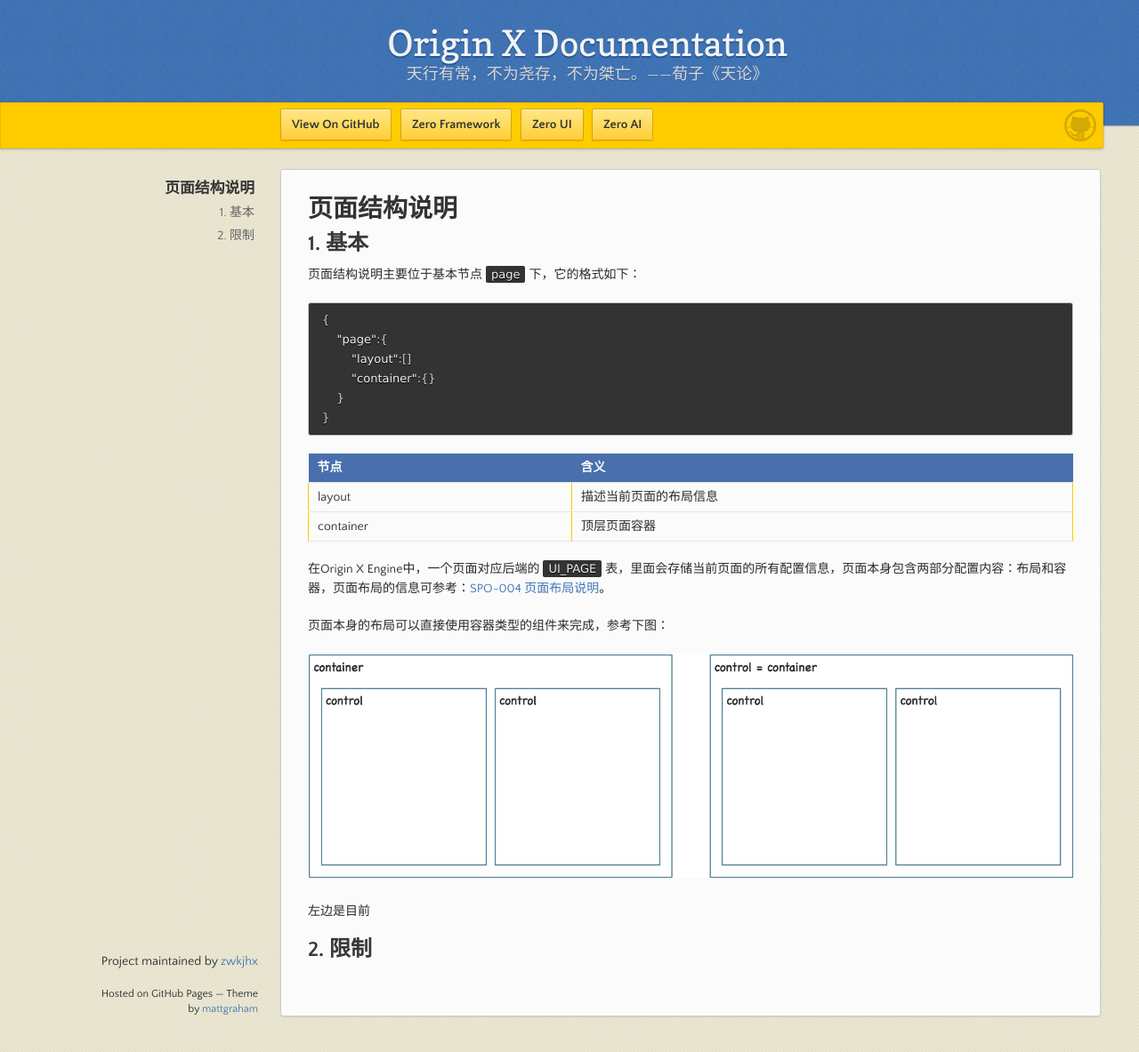
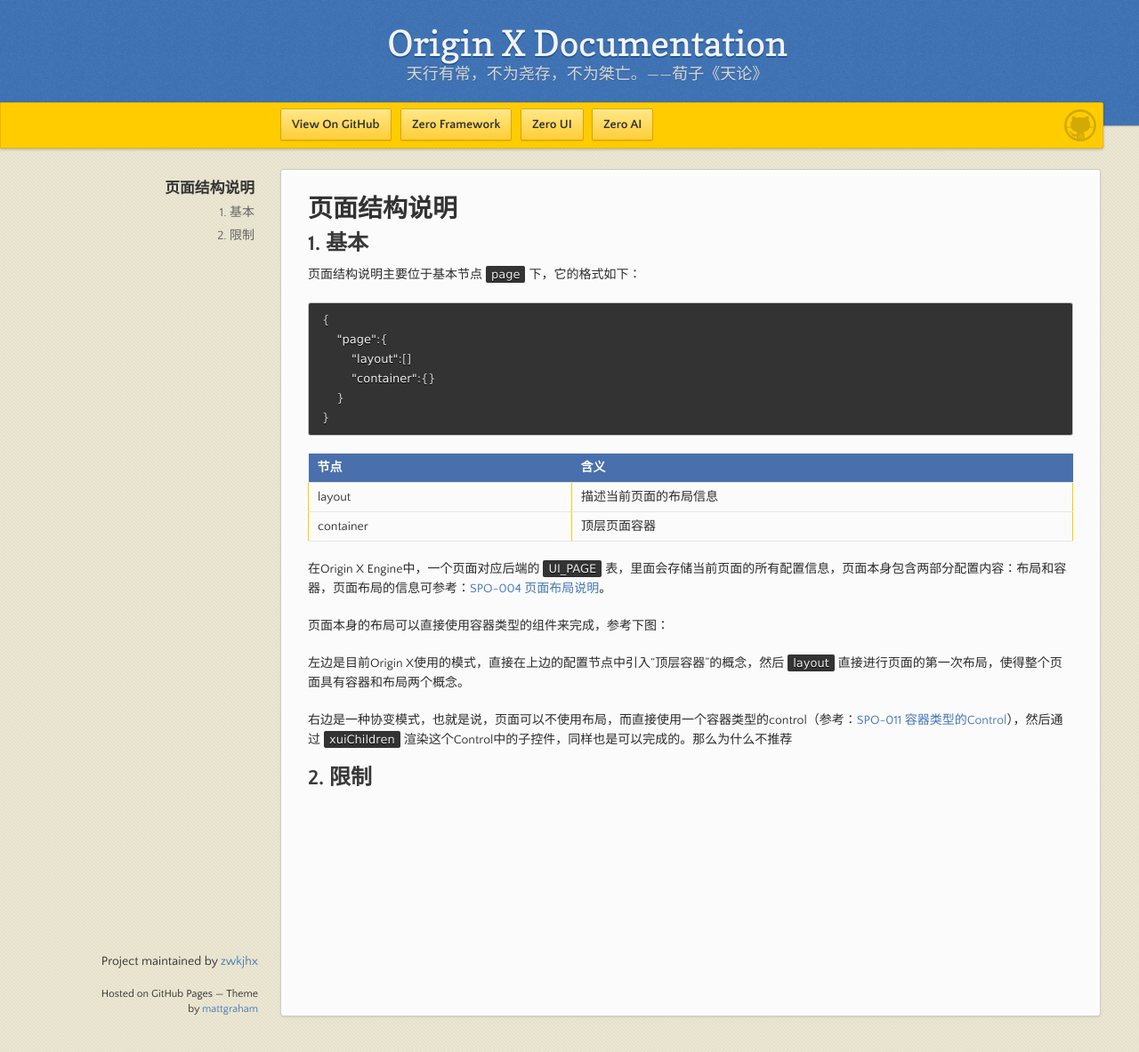
Before and after one commit to zwkjhx/ox-doc, a Jekyll site: the page built from specification/3-origin-xgui-fan/spo-003-bu-ju-pei-zhi-gui-fan.md, in a window 1280 px wide and 1183 px high. Shown: the whole window at 89% size. Built offline with Jekyll 4.4.1, drawn with Linux system fonts in a browser that asks for light colours; our own code applies the rules of GitHub Pages for plain Markdown files.

Commit message:
Updates specification/3-origin-xgui-fan/spo-003-bu-ju-pei-zhi-gui-fan.md
Auto commit by GitBook Editor

```diff
--- a/specification/3-origin-xgui-fan/spo-003-bu-ju-pei-zhi-gui-fan.md
+++ b/specification/3-origin-xgui-fan/spo-003-bu-ju-pei-zhi-gui-fan.md
@@ -22,8 +22,10 @@
 
 页面本身的布局可以直接使用容器类型的组件来完成，参考下图：
 
-![](/assets/images/spo/003/page-layout.png)
 
-左边是目前
+
+左边是目前Origin X使用的模式，直接在上边的配置节点中引入“顶层容器”的概念，然后`layout`直接进行页面的第一次布局，使得整个页面具有容器和布局两个概念。
+
+右边是一种协变模式，也就是说，页面可以不使用布局，而直接使用一个容器类型的control（参考：[SPO-011 容器类型的Control](/specification/3-origin-xgui-fan/spo-011-rong-qi-lei-xing-de-control.md)），然后通过`xuiChildren`渲染这个Control中的子控件，同样也是可以完成的。那么为什么不推荐
 
 ## 2. 限制
```
